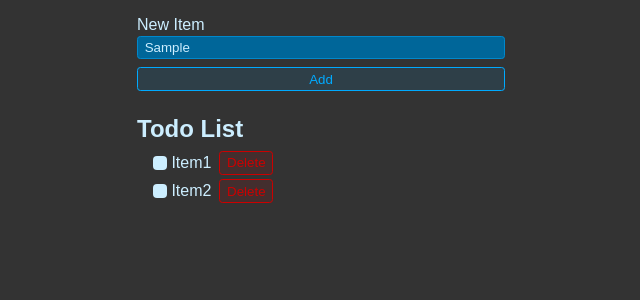
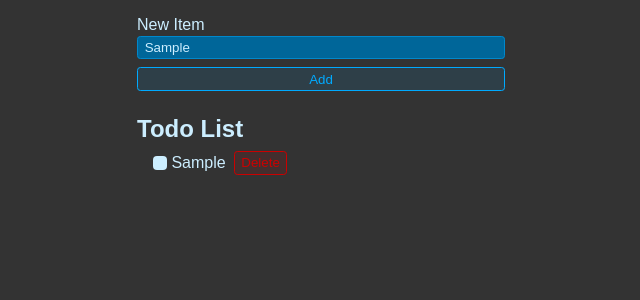
Before and after one commit to Dmitry27Zh/react-todo-list, a React (Vite) app: page / in a window 1280 px wide. Both pictures are taken after typing "Sample" into the empty fields and a click on the button "Add". Shown: the top 300 px of the page, without its empty margins (319-959 px from the left). Built offline with nearby package versions, Linux system fonts and the light colour scheme.

Commit message:
Render todos

```diff
--- a/src/App.jsx
+++ b/src/App.jsx
@@ -3,7 +3,7 @@
 
 function App() {
   const [newItem, setNewItem] = useState('')
-  const [_, setTodos] = useState([])
+  const [todos, setTodos] = useState([])
   function handleSubmit(e) {
     e.preventDefault()
     const newTodo = { id: crypto.randomUUID(), title: newItem, completed: false }
@@ -21,20 +21,17 @@
       </form>
       <h1 className="header">Todo List</h1>
       <ul className="list">
-        <li>
-          <label>
-            <input type="checkbox" />
-            Item1
-          </label>
-          <button className="btn btn-danger">Delete</button>
-        </li>
-        <li>
-          <label>
-            <input type="checkbox" />
-            Item2
-          </label>
-          <button className="btn btn-danger">Delete</button>
-        </li>
+        {todos.map((todo) => {
+          return (
+            <li key={todo.id}>
+              <label>
+                <input type="checkbox" checked={todo.completed} />
+                {todo.title}
+              </label>
+              <button className="btn btn-danger">Delete</button>
+            </li>
+          )
+        })}
       </ul>
     </>
   )
```
